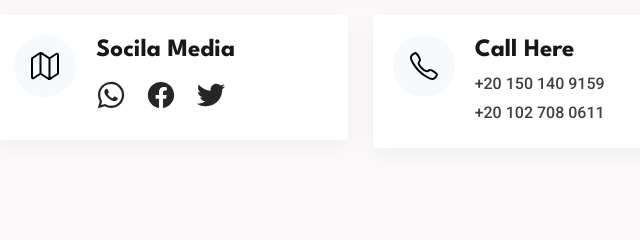
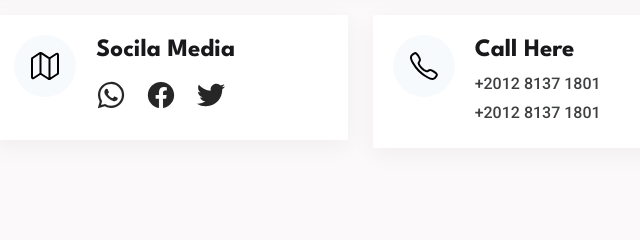
Before and after one commit to 2ywhrheyeu2/D.M.E, a plain HTML site: page index.html in a window 1280 px wide. Shown: the part 5198-5438 px from the top of the page, 469-1109 px from the left. Drawn offline with nearby package versions, Linux system fonts and the light colour scheme.

Commit message:
Update index.html

```diff
--- a/index.html
+++ b/index.html
@@ -655,10 +655,10 @@
                     <h3 class="h3 card-title">Call Here</h3>
 
                     <a href="tel:+201501409159" class="card-link"
-                      >+20 150 140 9159</a
+                      >+2012 8137 1801</a
                     >
                     <a href="tel:+201027080611" class="card-link"
-                      >+20 102 708 0611</a
+                      >+2012 8137 1801 </a
                     >
                   </div>
                 </div>
```
